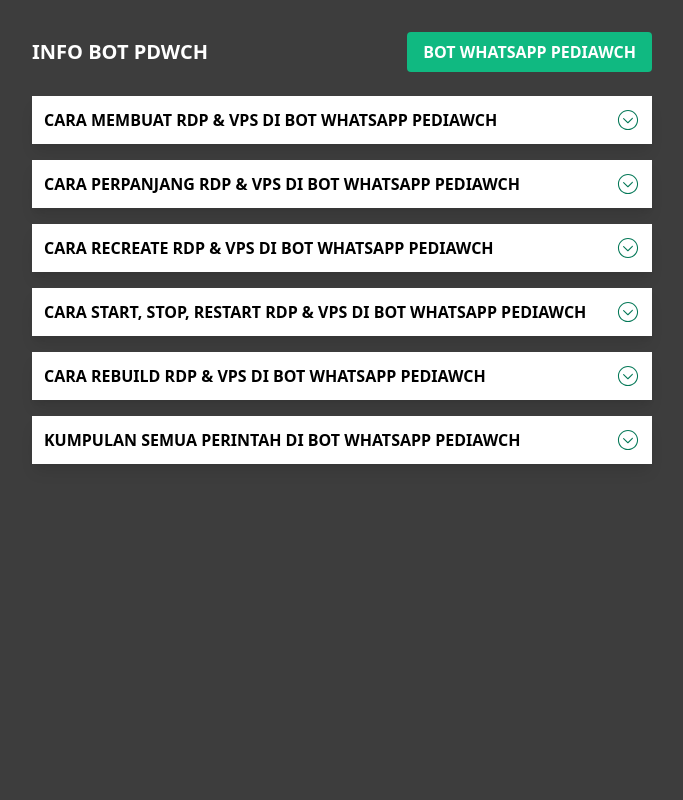
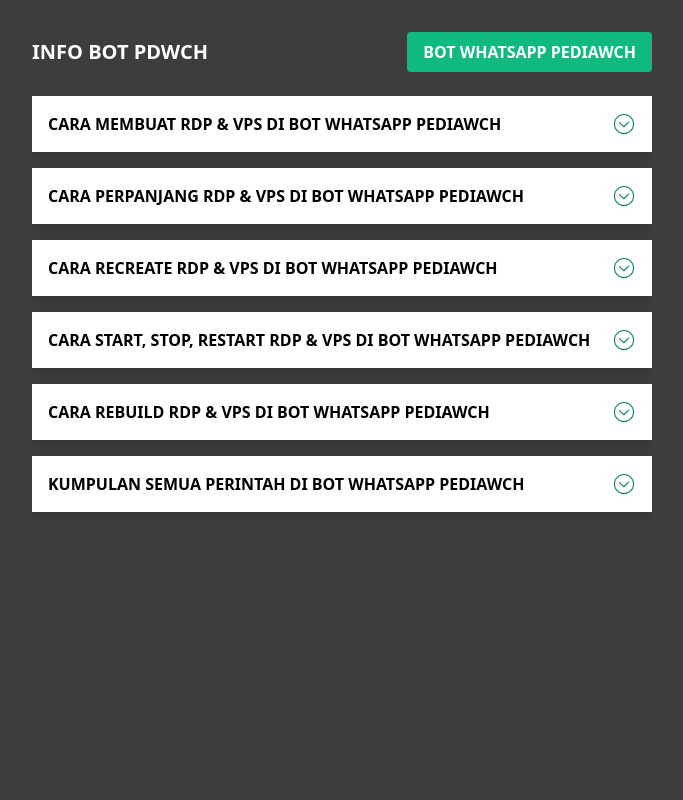
Before and after one commit to pdwch/pdwch, a plain HTML site: page index.html in a window 1280 px wide. Shown: the whole page, without its empty margins (298-981 px from the left). Drawn offline with nearby package versions, Linux system fonts and the light colour scheme.

Commit message:
Update index.html

```diff
--- a/index.html
+++ b/index.html
@@ -23,6 +23,19 @@
           z-index: 1000;
           opacity: 1; /* Set opasitas awal */
           transition: opacity 1s ease-in-out; /* Transisi opasitas */
+        }
+
+        /* Pastikan elemen container memiliki lebar maksimal 100% dan bisa scroll secara horizontal jika konten melebihi lebar layar */
+        .flex.flex-col {
+          max-width: 100%;
+          overflow-x: auto; /* Tambahkan scroll horizontal */
+        }
+
+        /* Tambahkan padding pada elemen untuk memastikan teks tidak menempel pada tepi */
+        .p-3 {
+          padding: 1rem; /* Atur sesuai kebutuhan */
+          word-wrap: break-word; /* Memungkinkan kata-kata untuk dipotong dan dibungkus */
+          white-space: normal; /* Mengizinkan spasi putih untuk membungkus ke baris baru */
         }
       </style>
   </head>
```
